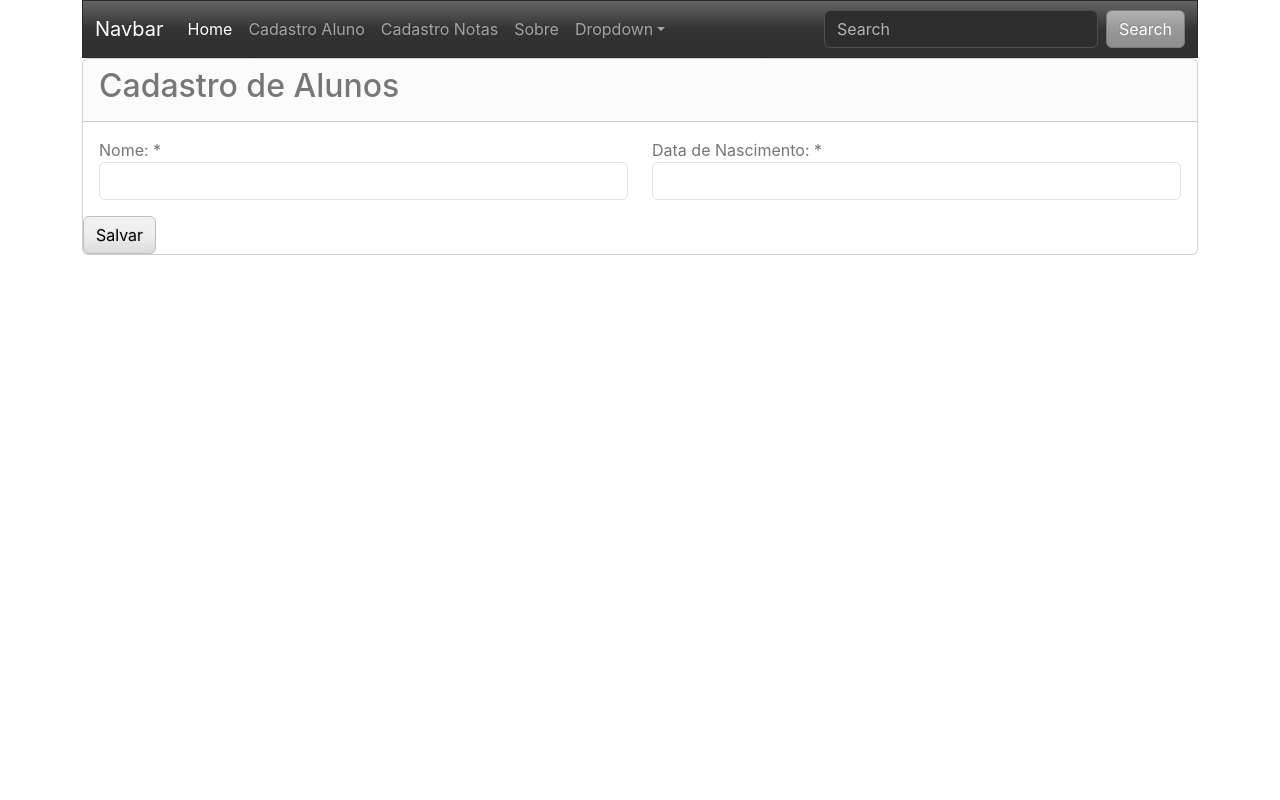
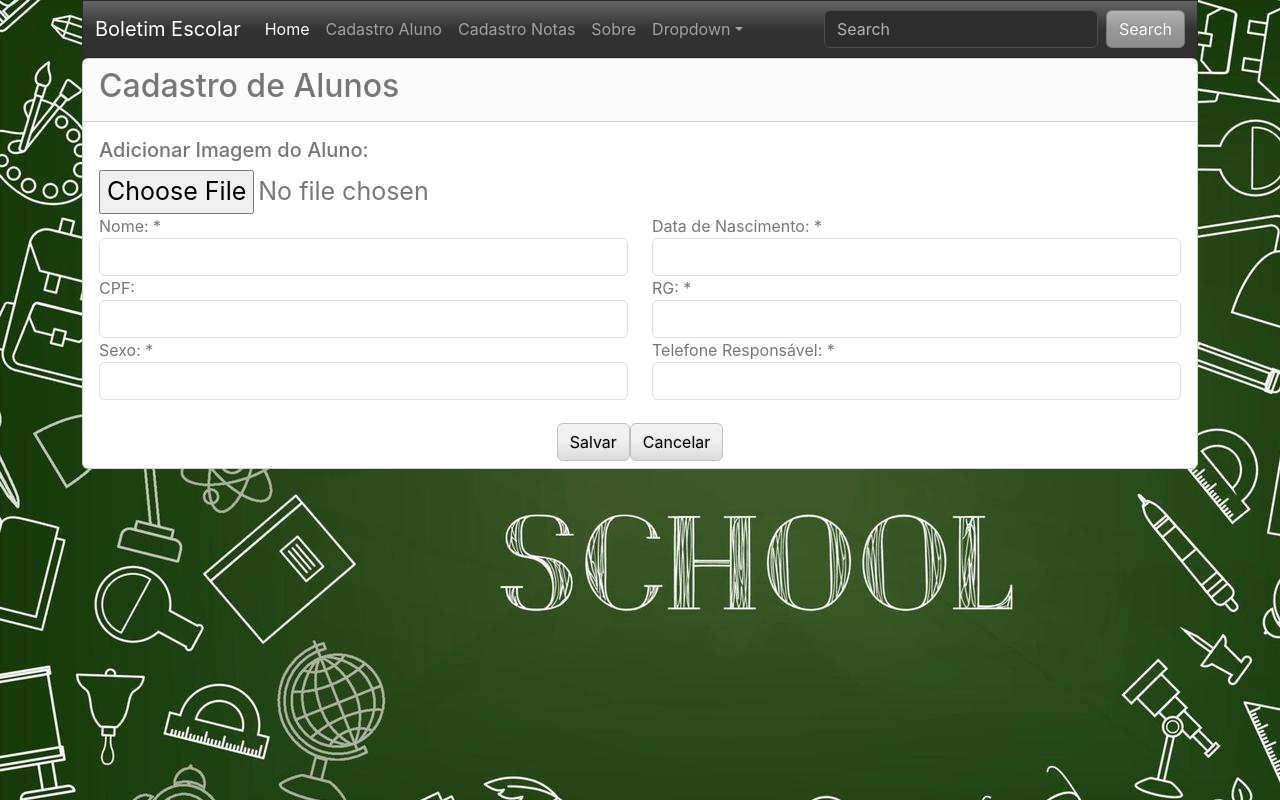
Before and after one commit to VarleyS/boletim-escolar, a React (Create React App) app: page /#/cadastro-aluno in a window 1280 px wide. Built offline with nearby package versions, Linux system fonts and the light colour scheme.

Commit message:
Criando tela home

```diff
--- a/src/components/navbar.js
+++ b/src/components/navbar.js
@@ -5,7 +5,7 @@ function Navbar() {
     return (
         <nav class="navbar navbar-expand-lg bg-dark" data-bs-theme="dark">
             <div class="container-fluid">
-                <a class="navbar-brand" href="/">Navbar</a>
+                <a class="navbar-brand" href="/">Boletim Escolar</a>
                 <button class="navbar-toggler" type="button" data-bs-toggle="collapse" data-bs-target="#navbarColor02" aria-controls="navbarColor02" aria-expanded="false" aria-label="Toggle navigation">
                     <span class="navbar-toggler-icon"></span>
                 </button>
--- a/src/index.css
+++ b/src/index.css
@@ -1,10 +1,12 @@
 body {
   margin: 0;
+  padding: 0;
   font-family: -apple-system, BlinkMacSystemFont, 'Segoe UI', 'Roboto', 'Oxygen',
     'Ubuntu', 'Cantarell', 'Fira Sans', 'Droid Sans', 'Helvetica Neue',
     sans-serif;
   -webkit-font-smoothing: antialiased;
   -moz-osx-font-smoothing: grayscale;
+  background-image: url("./img/fundoEscolar.jpg");
 }
 
 code {
--- a/src/views/alunos/cadastro.js
+++ b/src/views/alunos/cadastro.js
@@ -8,6 +8,12 @@ class CadastroAluno extends React.Component {
                     <h2>Cadastro de Alunos</h2>
                 </div>
                 <div className="card-body">
+                    <div className="img-aluno">
+                        <label htmlFor="imagem">
+                            <h5>Adicionar Imagem do Aluno:</h5>
+                            <input type="file" id="imagem"/>
+                        </label>
+                    </div>
                     <div className="row">
                         <div className="col-md-6">
                             <div className="form-group">
@@ -23,9 +29,40 @@ class CadastroAluno extends React.Component {
                             </div>
                         </div>
                     </div>
+                    <div className="row">
+                        <div className="col-md-6">
+                            <div className="form-group">
+                                <label>CPF: </label>
+                                <input type="text" className="form-control" />
+                            </div>
+                        </div>
+
+                        <div className="col-md-6">
+                            <div className="form-group">
+                                <label>RG: *</label>
+                                <input type="text" className="form-control" />
+                            </div>
+                        </div>
+                    </div>
+                    <div className="row">
+                        <div className="col-md-6">
+                            <div className="form-group">
+                                <label>Sexo: *</label>
+                                <input type="text" className="form-control" />
+                            </div>
+                        </div>
+
+                        <div className="col-md-6">
+                            <div className="form-group">
+                                <label>Telefone Responsável: *</label>
+                                <input type="text" className="form-control" />
+                            </div>
+                        </div>
+                    </div>
                 </div>
-                <div>
+                <div className="btn">
                 <button type="button" class="btn btn-light">Salvar</button>
+                <button type="button" class="btn btn-light">Cancelar</button>
                 </div>
             </div>
         )
--- a/src/views/home.js
+++ b/src/views/home.js
@@ -1,17 +1,26 @@
 import React from "react";
 
-function Home(){
+function Home() {
     return (
-        <div className="list-group">
-            <a href="cadastro-aluno" className="list-group-item list-group-item-action flex-column align-items-start active">
-                <div className="d-flex w-100 justify-content-between">
-                    <h5 className="mb-1">Bem vindo a tela Home!</h5>
-                    <small>3 days ago</small>
-                </div>
-                <p className="mb-1">Donec id elit non mi porta gravida at eget metus. Maecenas sed diam eget risus varius blandit.</p>
-                <small>Donec id elit non mi porta.</small>
-            </a>
-            <button type="button" class="btn btn-primary">Primary</button>
+        <div className="container">
+            <div>
+                <h2>Example body text</h2>
+                <p>Nullam quis risus eget <a href="#">urna mollis ornare</a> vel eu leo. Cum sociis natoque penatibus et magnis dis parturient montes, nascetur ridiculus mus. Nullam id dolor id nibh ultricies vehicula.</p>
+                <p><small>This line of text is meant to be treated as fine print.</small></p>
+                <p>The following is <strong>rendered as bold text</strong>.</p>
+                <p>The following is <em>rendered as italicized text</em>.</p>
+                <p>An abbreviation of the word attribute is <abbr title="attribute">attr</abbr>.</p>
+            </div>
+
+            <figure>
+                <blockquote class="blockquote">
+                    <p class="mb-0">Lorem ipsum dolor sit amet, consectetur adipiscing elit. Integer posuere erat a ante.</p>
+
+                </blockquote>
+                <figcaption class="blockquote-footer">
+                    Someone famous in <cite title="Source Title">Source Title</cite>
+                </figcaption>
+            </figure>
         </div>
     )
 }
```
Also changed, not shown: src/img/fundoEscolar.jpg (added).
